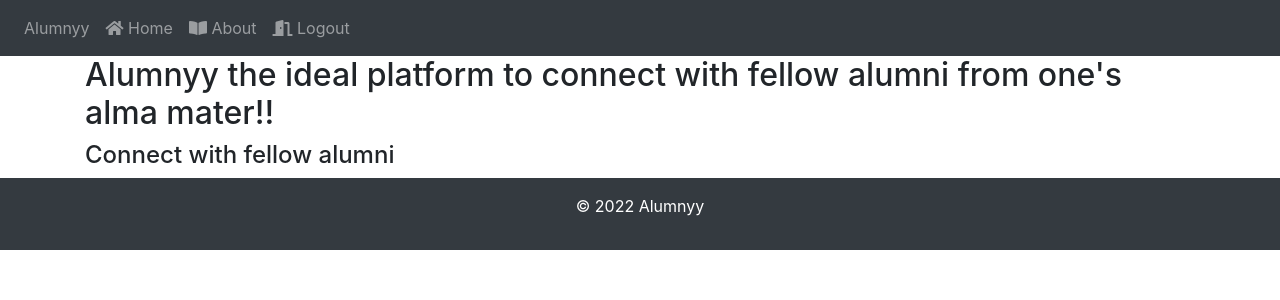
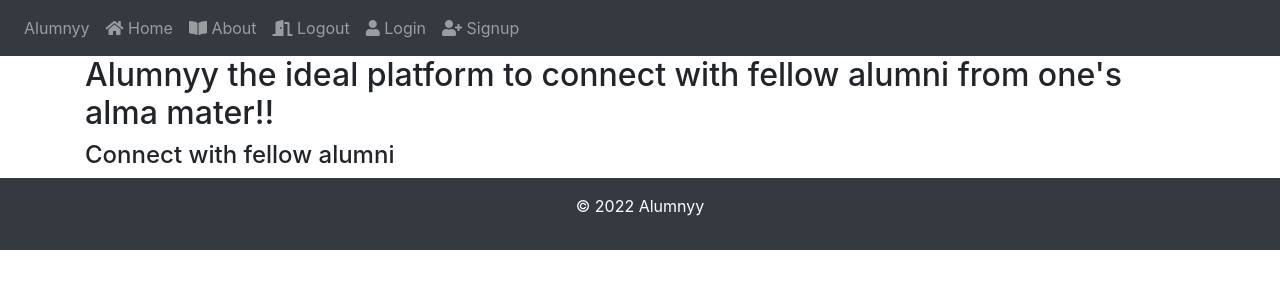
Before and after one commit to DominicSamoes/Alumnyy, a Flask app: page /home in a window 1280 px wide. Shown: the top 300 px of the page. Run offline with Flask 2, Linux system fonts and the light colour scheme; the visitor is signed in with stand-in values (Sample User, id 1); some libraries are stand-ins or nearby versions.

Commit message:
Fixed Layout Issues

```diff
--- a/webapp/auth.py
+++ b/webapp/auth.py
@@ -24,7 +24,7 @@ def login():
         else:
             flash('User with that email does not exist!', category='error')
 
-    return render_template("login.html")
+    return render_template("login.html", alumnus=current_user)
 
 @auth.route('/signup', methods=['POST', 'GET'] )
 def signup():
@@ -79,7 +79,7 @@ def signup():
 
             return  redirect(url_for('views.home'))
 
-    return render_template("signup.html")
+    return render_template("signup.html", alumnus=current_user)
 
 @auth.route('/logout')
 @login_required
--- a/webapp/templates/base.html
+++ b/webapp/templates/base.html
@@ -25,16 +25,11 @@
                 <div class="navbar-collapse collapse" id="navbar">
                     <div class="navbar-nav">
                         <a class="nav-item nav-link" id="home" href="/">Alumnyy</a>
-                        {% if User.is_authenticated  %}
                             <a class="nav-item nav-link" id="home" href="/"><i class="fas fa-home"></i> Home</a>
                             <a class="nav-item nav-link" id="about" href="/about"><i class="fas fa-book-open"></i> About</a>
                             <a class="nav-item nav-link" id="logout" href="/logout"><i class="fas fa-door-open"></i> Logout</a>
-                        {% else %}
-                            <a class="nav-item nav-link" id="home" href="/"><i class="fas fa-home"></i> Home</a>
-                            <a class="nav-item nav-link" id="about" href="/about"><i class="fas fa-book-open"></i> About</a>
                             <a class="nav-item nav-link" id="login" href="/login"><i class="fas fa-user"></i> Login</a>
                             <a class="nav-item nav-link" id="signup" href="/signup"><i class="fas fa-user-plus"></i> Signup</a>
-                        {% endif %}
                     </div>
                 </div>
             </nav>
--- a/webapp/views.py
+++ b/webapp/views.py
@@ -10,7 +10,7 @@ def index():
 @views.route('/home')
 @login_required
 def home():
-    return render_template("home.html", User=current_user)
+    return render_template("home.html", alumnus=current_user)
 
 @views.route('/about')
 def about():
```
